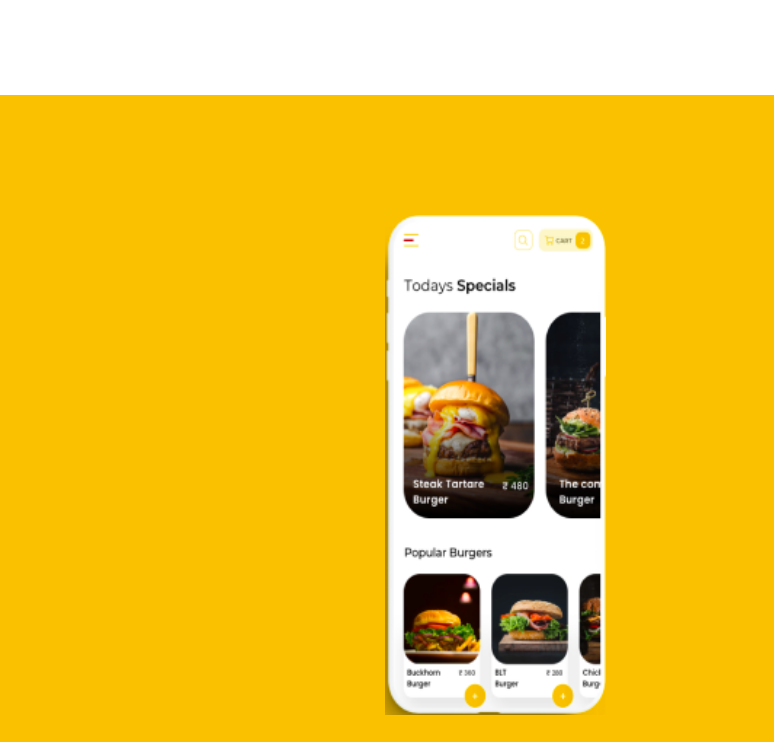
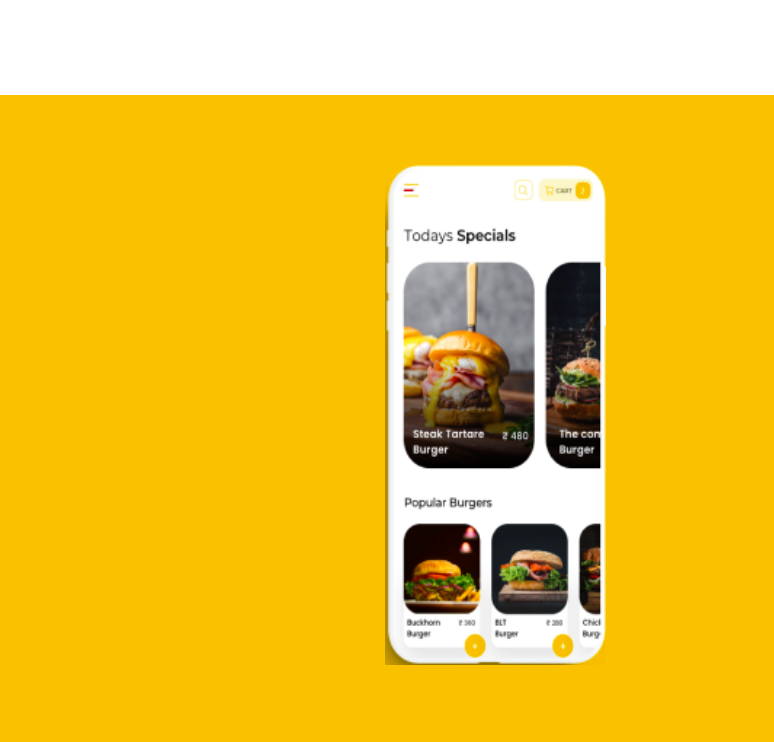
Before and after one commit to robinadoro/Week-1-Independent-Project-Burger-Palac, a plain HTML site: page index.html in a window 1280 px wide. Shown: the part 2664-3406 px from the top of the page, 506-1280 px from the left. Drawn offline with Linux system fonts and the light colour scheme.

Commit message:
This commit will make changes to app image

```diff
--- a/index.css
+++ b/index.css
@@ -307,7 +307,7 @@
   padding: 50px;
   position: relative;
   right:-200px;
-  margin-top: 70px;
+  margin-top: 20px;
 }
 .our_menu span{
   color: #F9C100;
```
